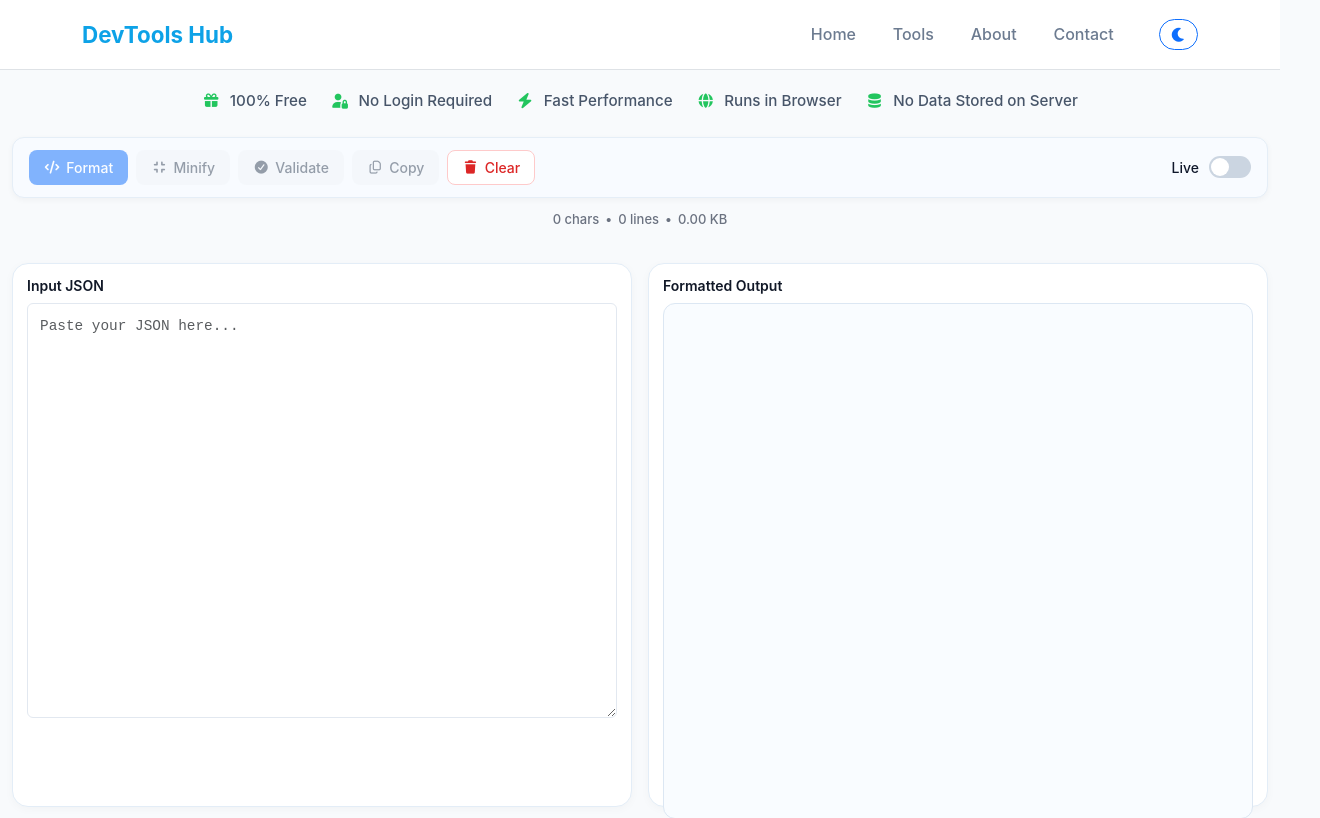
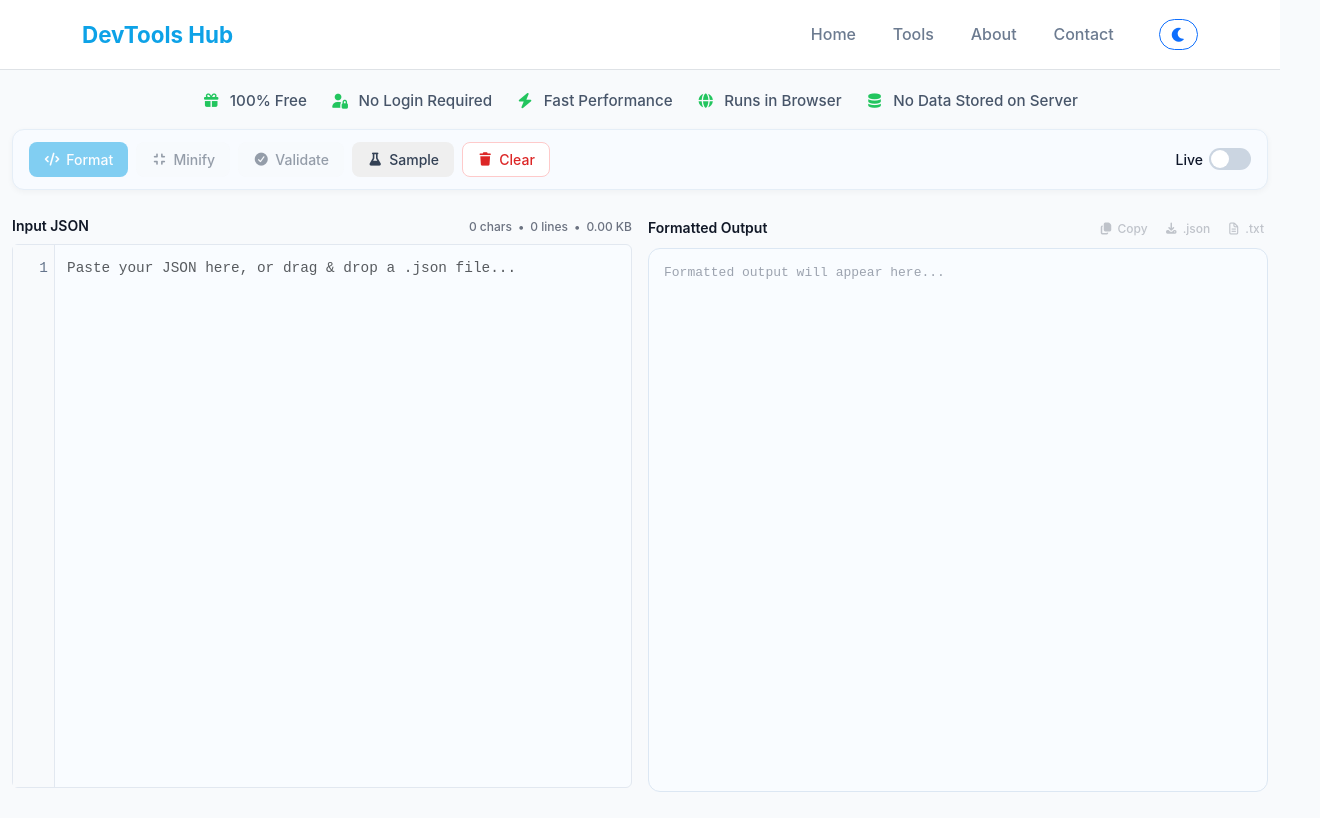
Before and after one commit to mareeswaranponrajfsdev/devtools-hub, an Angular app: page / in a window 1280 px wide. Shown: the top 818 px of the page, 1320 px wide, since content can reach past the window. Built offline with nearby package versions, Linux system fonts and the light colour scheme.

Commit message:
json format changes.

```diff
--- a/src/app/features/json-formatter/components/editor/editor.html
+++ b/src/app/features/json-formatter/components/editor/editor.html
@@ -1,7 +1,20 @@
+<div class="editor-container">
+
+  <!-- Line Numbers -->
+  <div class="line-numbers" #lines>
+    @for (n of lineNumbers; track n) {
+      <span>{{ n }}</span>
+    }
+  </div>
+
+  <!-- Textarea -->
   <textarea
+    #textarea
     class="json-editor form-control"
     [value]="value"
     [placeholder]="placeholder"
     (input)="onInput($event)"
-  rows="18">
+    (scroll)="syncScroll(textarea, lines)">
   </textarea>
+
+</div>
--- a/src/app/features/json-formatter/components/editor/editor.scss
+++ b/src/app/features/json-formatter/components/editor/editor.scss
@@ -1,24 +1,80 @@
-.json-editor {
+/* =====================================================
+   CONTAINER
+===================================================== */
+
+.editor-container {
+  display: flex;
+
   width: 100%;
-  resize: vertical;
+  height: 100%;
+
+  border: 1px solid var(--border-light);
+  border-radius: var(--radius-sm);
+
+  background: var(--textarea-bg-card);
+}
+
+
+/* =====================================================
+   LINE NUMBERS
+===================================================== */
+
+.line-numbers {
+  width: 42px;
+
+  padding: 0.75rem 6px;
+
+  background: #f8fafc;
+
+  border-right: 1px solid var(--border-light);
+
+  text-align: right;
 
   font-family: monospace;
   font-size: 0.9rem;
+  line-height: 1.6;
 
-  border-radius: var(--radius-sm);
+  color: #64748b;
 
-  background: var(--bg-card);
-  color: var(--text-main);
+  user-select: none;
 
-  border: 1px solid var(--border-light);
+  overflow: hidden;
+}
+
+.line-numbers span {
+  display: block;
+}
+
+
+/* =====================================================
+   TEXTAREA
+===================================================== */
+
+.json-editor {
+  flex: 1;
+
+  width: 100%;
+  height: 100%;
+
+  resize: none;
+
+  border: none !important;
+  outline: none;
+
+  background: transparent;
 
   padding: 0.75rem;
 
-  min-height: 360px;
+  font-family: monospace;
+  font-size: 0.9rem;
+  line-height: 1.6;
 
+  color: var(--text-main);
 }
 
+
+/* Focus */
+
 .json-editor:focus {
-  border-color: var(--primary);
-  box-shadow: 0 0 0 0.15rem rgba(13, 162, 231, 0.2);
+  box-shadow: inset 0 0 0 2px rgba(13, 162, 231, 0.2);
 }
--- a/src/app/features/json-formatter/components/toolbar/toolbar.html
+++ b/src/app/features/json-formatter/components/toolbar/toolbar.html
@@ -30,13 +30,21 @@
       Validate
     </button>
 
-    <button
+    <!-- <button
       class="tool-btn"
       (click)="copy.emit()"
       [disabled]="disabled">
 
       <i class="fa-regular fa-copy"></i>
       Copy
+    </button> -->
+
+    <button
+      class="tool-btn"
+      type="button"
+      (click)="sample.emit()">
+      <i class="fa-solid fa-flask"></i>
+      Sample
     </button>
 
     <button
@@ -51,7 +59,7 @@
 
 
   <!-- Right Toggle -->
-  <div class="toolbar-right">
+  <div class="toolbar-right tooltip-wrapper">
 
     <span class="live-label">
       Live
@@ -68,6 +76,13 @@
 
     </label>
 
+
+    <!-- Tooltip -->
+    <span class="tooltip-text">
+      Enable live validation while typing
+    </span>
+
   </div>
 
+
 </div>
--- a/src/app/features/json-formatter/components/toolbar/toolbar.scss
+++ b/src/app/features/json-formatter/components/toolbar/toolbar.scss
@@ -34,7 +34,6 @@
   border-radius: 8px;
   border: 1px solid transparent;
 
-  background: #f1f5f9;
   color: #334155;
 
   font-size: 14px;
@@ -42,6 +41,10 @@
 
   cursor: pointer;
   transition: all 0.2s ease;
+}
+
+.tool-btn.primary {
+  background: var(--primary) !important;
 }
 
 
@@ -104,6 +107,8 @@
   position: relative;
   width: 42px;
   height: 22px;
+  cursor: pointer;
+
 }
 
 .switch input {
@@ -139,9 +144,74 @@
 
 /* Checked */
 .switch input:checked + .slider {
-  background: #0d6efd;
+  background: var(--primary);
 }
 
 .switch input:checked + .slider::before {
   transform: translateX(20px);
 }
+
+/* ===============================
+   TOOLTIP
+=============================== */
+
+.tooltip-wrapper {
+  position: relative;
+  display: flex;
+  align-items: center;
+  gap: 6px;
+}
+
+.tooltip-text {
+  position: absolute;
+
+  bottom: 130%; /* Above switch */
+  left: 50%;
+  transform: translateX(-50%);
+
+  background: #111827;
+  color: #ffffff;
+
+  font-size: 12px;
+  font-weight: 500;
+
+  padding: 6px 10px;
+  border-radius: 6px;
+
+  white-space: nowrap;
+
+  opacity: 0;
+  visibility: hidden;
+
+  pointer-events: none;
+
+  transition: all 0.15s ease;
+  z-index: 1000;
+}
+
+
+/* Arrow */
+
+.tooltip-text::after {
+  content: '';
+
+  position: absolute;
+
+  top: 100%;
+  left: 50%;
+
+  transform: translateX(-50%);
+
+  border-width: 6px;
+  border-style: solid;
+
+  border-color: #111827 transparent transparent transparent;
+}
+
+
+/* Show on Hover */
+
+.tooltip-wrapper:hover .tooltip-text {
+  opacity: 1;
+  visibility: visible;
+}
--- a/src/app/features/json-formatter/components/toolbar/toolbar.ts
+++ b/src/app/features/json-formatter/components/toolbar/toolbar.ts
@@ -27,5 +27,6 @@ export class Toolbar {
   @Output() clear = new EventEmitter<void>();
   @Output() copy = new EventEmitter<void>();
   @Output() toggleLive = new EventEmitter<void>();
+  @Output() sample = new EventEmitter<void>();
 
 }
--- a/src/app/features/json-formatter/pages/json-formatter-page/json-formatter-page.html
+++ b/src/app/features/json-formatter/pages/json-formatter-page/json-formatter-page.html
@@ -1,4 +1,4 @@
-<div class="container py-4">
+<div class="container py-3">
 
   <!-- Toolbar -->
   <app-json-toolbar
@@ -10,45 +10,58 @@
     (validate)="store.validate()"
     (clear)="store.clear()"
     (copy)="store.copy()"
-    (toggleLive)="store.toggleLive()">
+    (toggleLive)="store.toggleLive()"
+    (sample)="loadSample()">
   </app-json-toolbar>
-
-
-  <!-- Stats Bar -->
-  <div class="stats-bar">
-
-    <span>
-      {{ store.charCount() }} chars
-    </span>
-
-    <span>•</span>
-
-    <span>
-      {{ store.lineCount() }} lines
-    </span>
-
-    <span>•</span>
-
-    <span>
-      {{ store.fileSize() }} KB
-    </span>
-
-  </div>
 
 
   <!-- Editors -->
   <div class="row g-3 mt-2">
+    <!-- Message -->
+    @if (store.error()) {
+
+      <div
+        class="alert mt-3"
+        [class.alert-success]="store.error()?.includes('Valid')"
+        [class.alert-danger]="!store.error()?.includes('Valid')">
+
+        <i
+          class="fa-solid me-2"
+          [class.fa-circle-check]="store.error()?.includes('Valid')"
+          [class.fa-circle-exclamation]="!store.error()?.includes('Valid')">
+        </i>
+
+        {{ store.error() }}
+
+      </div>
+
+    }
+
 
     <!-- INPUT -->
     <div class="col-12 col-lg-6">
 
       <div class="editor-card">
 
-        <h6 class="editor-title">Input JSON</h6>
+        <!-- HEADER -->
+        <div class="editor-header">
+
+          <h6 class="editor-title">Input JSON</h6>
+
+          <div class="stats-inline">
+            <span>{{ store.charCount() }} chars</span>
+            <span>•</span>
+            <span>{{ store.lineCount() }} lines</span>
+            <span>•</span>
+            <span>{{ store.fileSize() }} KB</span>
+          </div>
+
+        </div>
+
 
         <app-json-editor
           [value]="store.input()"
-          placeholder="Paste your JSON here..."
+          placeholder="Paste your JSON here, or drag & drop a .json file..."
           (valueChange)="store.setInput($event)">
         </app-json-editor>
 
@@ -62,11 +75,64 @@
 
       <div class="editor-card">
 
-        <h6 class="editor-title">Formatted Output</h6>
+        <!-- HEADER -->
+        <div class="editor-header">
+
+          <h6 class="editor-title">Formatted Output</h6>
+
+          <div class="output-actions">
+
+            <button
+              class="action-btn"
+              type="button"
+              [class.copied]="copied"
+              [disabled]="!store.output()"
+              (click)="copyOutput()">
+
+              <i
+                class="fa-solid"
+                [class.fa-copy]="!copied"
+                [class.fa-circle-check]="copied">
+              </i>
+
+              {{ copied ? 'Copied' : 'Copy' }}
+
+            </button>
+
+
+            <!-- Download JSON -->
+            <button
+              class="action-btn"
+              type="button"
+              [disabled]="!store.output()"
+              (click)="downloadJson()">
+
+              <i class="fa-solid fa-download"></i>
+              .json
+
+            </button>
+
+
+            <!-- Download TXT -->
+            <button
+              class="action-btn"
+              type="button"
+              [disabled]="!store.output()"
+              (click)="downloadTxt()">
+
+              <i class="fa-regular fa-file-lines"></i>
+              .txt
+
+            </button>
+
+          </div>
+
+        </div>
 
         <textarea
           class="json-output"
           readonly
+          placeholder="Formatted output will appear here..."
           [value]="store.output()">
         </textarea>
 
@@ -77,17 +143,4 @@
   </div>
 
 
-
-  <!-- Error -->
-  @if (store.error()) {
-
-    <div class="alert alert-danger mt-3">
-
-      <i class="fa-solid fa-circle-exclamation"></i>
-      {{ store.error() }}
-
-    </div>
-
-  }
-
 </div>
--- a/src/app/features/json-formatter/pages/json-formatter-page/json-formatter-page.scss
+++ b/src/app/features/json-formatter/pages/json-formatter-page/json-formatter-page.scss
@@ -8,73 +8,43 @@
   padding-right: 12px;
 }
 
-/* =====================================================
-   TOOLBAR (If Needed)
-===================================================== */
-
-.toolbar {
-  display: flex;
-  flex-wrap: wrap;
-  gap: 8px;
-  margin-bottom: 12px;
-}
-
-/* =====================================================
-   STATS BAR
-===================================================== */
-
-.stats-bar {
-  display: flex;
-  justify-content: center;
-  align-items: center;
-  gap: 6px;
-
-  font-size: 13px;
-  font-weight: 500;
-  color: #6b7280;
-
-  margin: 10px 0 18px;
-}
 
 /* =====================================================
    EDITOR ROW
 ===================================================== */
 
 .row {
-  min-height: 70vh; /* Make editors tall */
+  min-height: 70vh;
 }
+
 
 /* =====================================================
    EDITOR CARD
 ===================================================== */
 
 .editor-card {
-  background: #ffffff;
+    height: 100%;
 
-  border: 1px solid #e3edf7;
-  border-radius: 16px;
-
-  padding: 14px 14px 12px;
-
-  height: 100%;
-
-  display: flex;
-  flex-direction: column;
-
-  transition: all 0.2s ease;
-
-  box-shadow: 0 2px 10px rgba(0, 0, 0, 0.03);
 }
 
+
 /* Hover Effect */
-.editor-card:hover {
-  box-shadow: 0 6px 18px rgba(0, 0, 0, 0.06);
-  transform: translateY(-1px);
-}
+
+
+
 
 /* =====================================================
-   TITLES
+   HEADER (TITLE + STATS)
 ===================================================== */
+
+.editor-header {
+  display: flex;
+  justify-content: space-between;
+  align-items: center;
+
+  width: 100%;
+  margin-bottom: 8px;
+}
 
 .editor-title {
   font-size: 14px;
@@ -82,8 +52,20 @@
 
   color: #111827;
 
-  margin-bottom: 8px;
+  margin: 0;
 }
+
+.stats-inline {
+  display: flex;
+  gap: 6px;
+
+  font-size: 12px;
+  font-weight: 500;
+  color: #6b7280;
+
+  white-space: nowrap;
+}
+
 
 /* =====================================================
    EDITOR CONTAINERS
@@ -91,9 +73,10 @@
 
 app-json-editor,
 .json-output {
-  flex: 1; /* Fill card height */
+  flex: 1;
   width: 100%;
 }
+
 
 /* =====================================================
    TEXTAREA (INPUT + OUTPUT)
@@ -125,7 +108,9 @@ app-json-editor textarea {
   transition: all 0.15s ease;
 }
 
+
 /* Focus */
+
 textarea:focus {
   border-color: #0d6efd;
 
@@ -134,10 +119,13 @@ textarea:focus {
   background: #ffffff;
 }
 
+
 /* Placeholder */
+
 textarea::placeholder {
   color: #9ca3af;
 }
+
 
 /* =====================================================
    OUTPUT BOX
@@ -148,6 +136,7 @@ textarea::placeholder {
   cursor: default;
 }
 
+
 /* =====================================================
    ERROR ALERT
 ===================================================== */
@@ -157,8 +146,9 @@ textarea::placeholder {
   font-size: 14px;
 }
 
+
 /* =====================================================
-   SCROLLBAR (Modern Look)
+   SCROLLBAR (MODERN)
 ===================================================== */
 
 textarea::-webkit-scrollbar {
@@ -178,6 +168,7 @@ textarea::-webkit-scrollbar-thumb:hover {
   background: #94a3b8;
 }
 
+
 /* =====================================================
    MOBILE RESPONSIVE
 ===================================================== */
@@ -195,8 +186,8 @@ textarea::-webkit-scrollbar-thumb:hover {
   textarea {
     min-height: 260px;
   }
+}
 
-}
 
 @media (max-width: 576px) {
 
@@ -210,3 +201,45 @@ textarea::-webkit-scrollbar-thumb:hover {
   }
 
 }
+
+/* =====================================================
+   OUTPUT ACTION BUTTONS
+===================================================== */
+
+.output-actions {
+  display: flex;
+  gap: 8px;
+}
+
+.action-btn {
+  display: flex;
+  align-items: center;
+  gap: 4px;
+
+  font-size: 12px;
+  font-weight: 500;
+
+  background: transparent;
+  border: none;
+
+  color: #6b7280;
+
+  cursor: pointer;
+
+  padding: 2px 4px;
+
+  transition: color 0.15s ease;
+}
+
+.action-btn:hover:not(:disabled) {
+  color: #0d6efd;
+}
+
+.action-btn:disabled {
+  opacity: 0.4;
+  cursor: not-allowed;
+}
+
+.action-btn.copied {
+  color: #16a34a; /* green */
+}
--- a/src/app/features/json-formatter/pages/json-formatter-page/json-formatter-page.ts
+++ b/src/app/features/json-formatter/pages/json-formatter-page/json-formatter-page.ts
@@ -1,6 +1,8 @@
 import {
   ChangeDetectionStrategy,
+  ChangeDetectorRef,
   Component,
+  OnDestroy,
 } from '@angular/core';
 
 import { JsonFormatterStore } from '../../state/json-formatter.store';
@@ -24,10 +26,167 @@ import { Toolbar } from '../../components/toolbar/toolbar';
 
   changeDetection: ChangeDetectionStrategy.OnPush,
 })
-export class JsonFormatterPage {
+export class JsonFormatterPage implements OnDestroy {
+
+  copied = false;
+
+  private copyTimer: any = null;
 
   constructor(
-    public readonly store: JsonFormatterStore
+    public readonly store: JsonFormatterStore,
+    private cdr: ChangeDetectorRef   // ✅ IMPORTANT
   ) {}
 
+
+  /* ===============================
+     COPY
+  =============================== */
+
+  copyOutput(): void {
+
+    const text = this.store.output();
+
+    if (!text) {
+      return;
+    }
+
+    navigator.clipboard.writeText(text).then(() => {
+
+      // Set copied = true
+      this.copied = true;
+      this.cdr.markForCheck(); // ✅ Force UI update
+
+      // Clear old timer
+      if (this.copyTimer) {
+        clearTimeout(this.copyTimer);
+      }
+
+      // Reset after 3 seconds
+      this.copyTimer = setTimeout(() => {
+
+        this.copied = false;
+        this.cdr.markForCheck(); // ✅ Update again
+
+      }, 2000);
+
+    }).catch(() => {
+
+      alert('Copy failed. Please copy manually.');
+
+    });
+
+  }
+
+
+  /* ===============================
+     DOWNLOAD JSON
+  =============================== */
+
+  downloadJson(): void {
+
+    const text = this.store.output();
+
+    if (!text) return;
+
+    const blob = new Blob([text], {
+      type: 'application/json',
+    });
+
+    this.downloadFile(blob, 'formatted.json');
+
+  }
+
+
+  /* ===============================
+     DOWNLOAD TXT
+  =============================== */
+
+  downloadTxt(): void {
+
+    const text = this.store.output();
+
+    if (!text) return;
+
+    const blob = new Blob([text], {
+      type: 'text/plain',
+    });
+
+    this.downloadFile(blob, 'formatted.txt');
+
+  }
+
+
+  /* ===============================
+     COMMON DOWNLOAD
+  =============================== */
+
+  private downloadFile(blob: Blob, fileName: string): void {
+
+    const url = URL.createObjectURL(blob);
+
+    const a = document.createElement('a');
+
+    a.href = url;
+    a.download = fileName;
+
+    a.click();
+
+    URL.revokeObjectURL(url);
+
+  }
+
+
+  /* ===============================
+     CLEANUP
+  =============================== */
+
+  ngOnDestroy(): void {
+
+    if (this.copyTimer) {
+      clearTimeout(this.copyTimer);
+    }
+
+  }
+
+  loadSample(): void {
+
+    const sampleJson = `{
+    "requestId": "REQ-10001",
+    "status": "success",
+    "timestamp": "2026-02-06T12:00:00Z",
+    "data": {
+      "user": {
+        "id": 1,
+        "username": "test",
+        "email": "test@example.com",
+        "mobile": "+91-9000000000",
+        "active": true
+      },
+      "profile": {
+        "role": "User",
+        "department": "Engineering",
+        "location": "India"
+      },
+      "settings": {
+        "notifications": true,
+        "theme": "light",
+        "language": "en"
+      }
+    },
+    "meta": {
+      "version": "1.0",
+      "source": "api",
+      "responseTimeMs": 95
+    }
+  }`;
+
+    this.store.setInput(sampleJson);
+
+    // Auto format
+    this.store.format();
+
+  }
+
+
+
 }
--- a/src/app/features/json-formatter/state/json-formatter.store.ts
+++ b/src/app/features/json-formatter/state/json-formatter.store.ts
@@ -95,19 +95,36 @@ export class JsonFormatterStore {
 
 
   // -------- Validate --------
-  validate() {
+  validate(): void {
 
-    const res = this.engine.validate(this.input());
+    const input = this.input().trim();
 
-    if (res.valid) {
+    if (!input) {
+      this.error.set('Please enter JSON first');
+      return;
+    }
 
-      this.error.set(null);
+    try {
 
-    } else {
+      JSON.parse(input);
 
-      this.error.set(res.error || 'Invalid JSON');
+      this.error.set('JSON is Valid');
+
+      this.autoClearMessage();
+
+    } catch (err: any) {
+
+      this.error.set('Invalid JSON: ' + err.message);
 
     }
+
+  }
+
+  private autoClearMessage(): void {
+
+    setTimeout(() => {
+      this.error.set(null);
+    }, 2000);
 
   }
 
--- a/src/styles.scss
+++ b/src/styles.scss
@@ -24,6 +24,7 @@
   --bg-main: #ffffff;
   --bg-soft: #f8fafc;
   --bg-card: #ffffff;
+  --textarea-bg-card: #f9fcff;
   --bg-section: #f1f5f9;
 
   /* ====================
@@ -101,6 +102,7 @@ body {
   font-family: var(--font-main);
   background: var(--bg-soft);
   color: var(--text-main);
+
 }
 
 /* =====================================
```
Also changed, not shown: src/app/features/json-formatter/components/editor/editor.ts (+44 -4 lines). Lines whose indentation alone changed are shown as unchanged.
